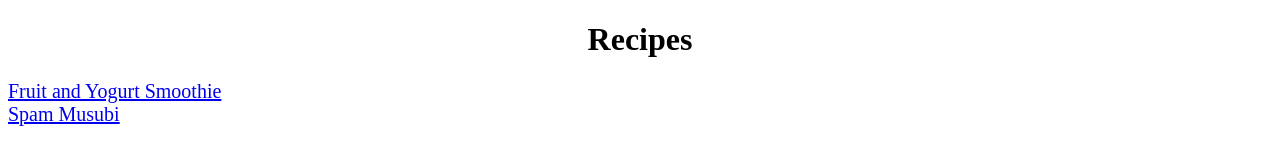
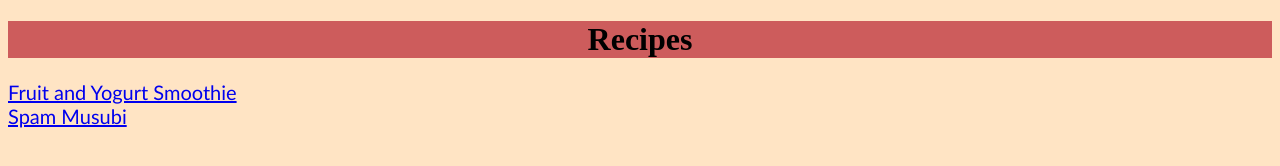
Before and after one commit to djcderek/recipes, a plain HTML site: page index.html in a window 1280 px wide. Drawn offline with Linux system fonts and the light colour scheme.

Commit message:
Add new changges to background and fonts

```diff
--- a/index.html
+++ b/index.html
@@ -8,8 +8,8 @@
 
     <body>
         <h1>Recipes</h1>
-        <a href="./rec/fruit-yogurt-smoothie.html" class="link">Fruit and Yogurt Smoothie</a>
+        <a href="./rec/fruit-yogurt-smoothie.html" class="link smoothie-link">Fruit and Yogurt Smoothie</a>
         <br>
-        <a href="./rec/spam-musubi.html" class="link">Spam Musubi</a>
+        <a href="./rec/spam-musubi.html" class="link spam-link">Spam Musubi</a>
     </body>
 </html>
--- a/styles.css
+++ b/styles.css
@@ -1,5 +1,10 @@
+body {
+    background-color: bisque;
+}
+
 h1 {
     text-align: center;
+    background-color: indianred;
 }
 
 .smoothie {
@@ -16,6 +21,14 @@ h1 {
     font-size: 20px;
 }
 
+.link.smoothie-link {
+    font-family: 'Gill Sans', 'Gill Sans MT', Calibri, 'Trebuchet MS', sans-serif;
+}
+
+.link.spam-link {
+    font-family: 'Trebuchet MS', 'Lucida Sans Unicode', 'Lucida Grande', 'Lucida Sans', Arial, sans-serif;
+}
+
 ul li {
     color: brown;
 }
```
